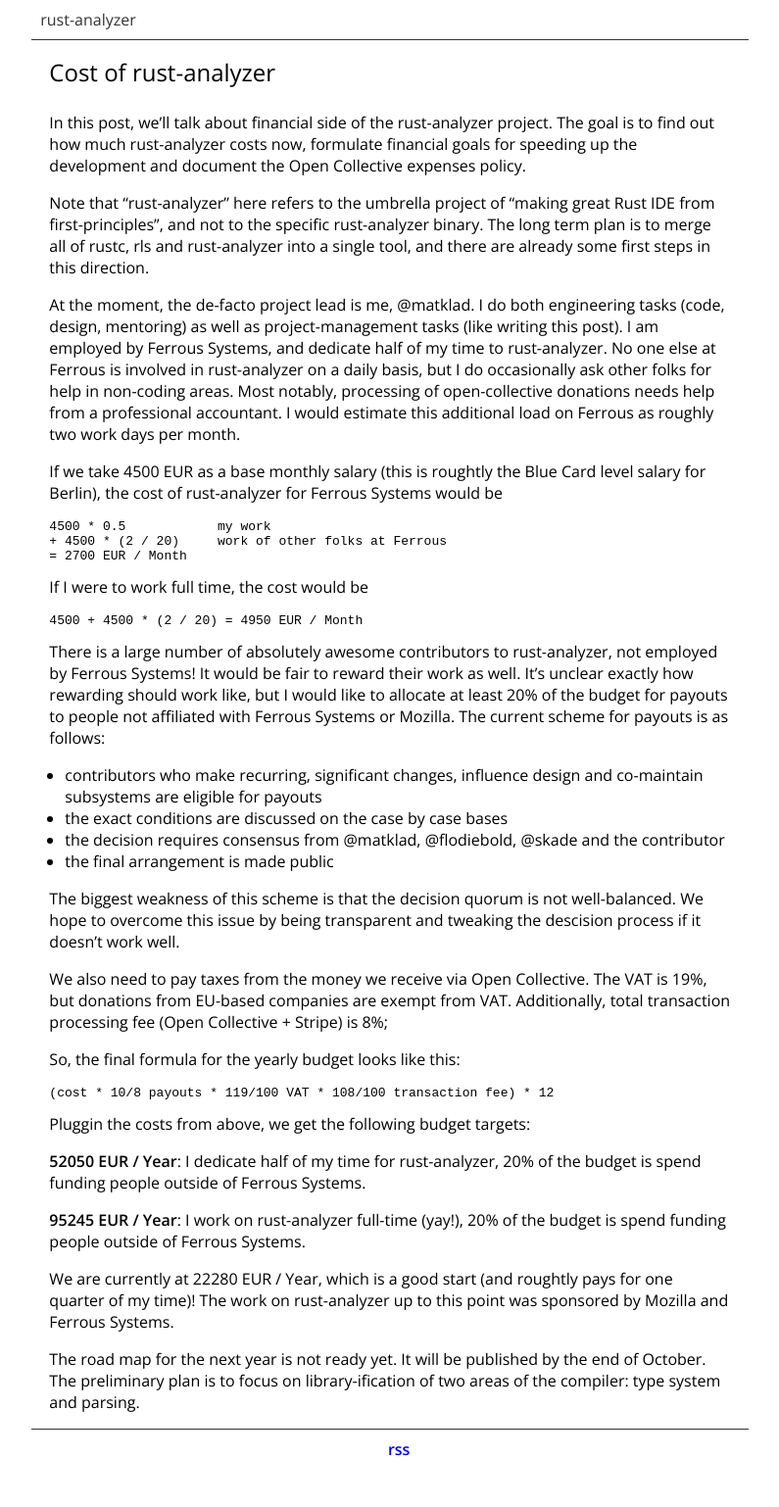
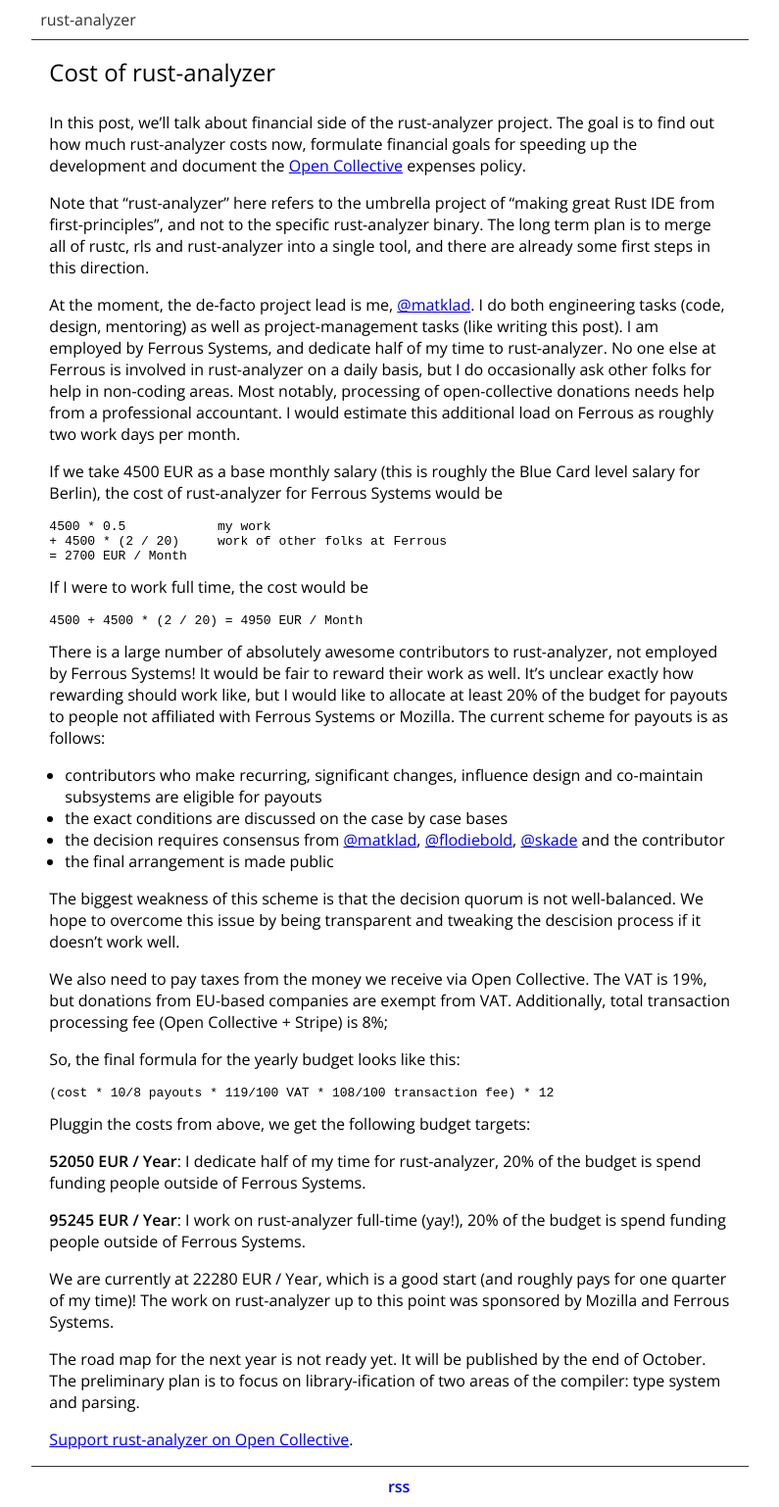
Before and after one commit to rust-analyzer/rust-analyzer.github.io, a Jekyll site: the page built from _posts/2019-10-16-finance.md, in a window 1280 px wide. Shown: the whole page at 98% size, without its empty margins (242-1037 px from the left). Built offline with Jekyll 4.4.1, drawn with Linux system fonts in a browser that asks for light colours; before the commit the page ends 1500 px from its top, so only the background shows below that.

Commit message:
add links

````diff
--- a/_posts/2019-10-16-finance.md
+++ b/_posts/2019-10-16-finance.md
@@ -5,19 +5,19 @@
 ---
 
 In this post, we'll talk about financial side of the rust-analyzer project.
-The goal is to find out how much rust-analyzer costs now, formulate financial goals for speeding up the development and document the Open Collective expenses policy.
+The goal is to find out how much rust-analyzer costs now, formulate financial goals for speeding up the development and document the [Open Collective](https://opencollective.com/rust-analyzer/) expenses policy.
 
 Note that "rust-analyzer" here refers to the umbrella project of "making great Rust IDE from first-principles", and not to the specific rust-analyzer binary.
 The long term plan is to merge all of rustc, rls and rust-analyzer into a single tool, and there are already some first steps in this direction.
 
-At the moment, the de-facto project lead is me, @matklad.
+At the moment, the de-facto project lead is me, [@matklad](https://opencollective.com/rust-analyzer/).
 I do both engineering tasks (code, design, mentoring) as well as project-management tasks (like writing this post).
 I am employed by Ferrous Systems, and dedicate half of my time to rust-analyzer.
 No one else at Ferrous is involved in rust-analyzer on a daily basis, but I do occasionally ask other folks for help in non-coding areas.
 Most notably, processing of open-collective donations needs help from a professional accountant.
 I would estimate this additional load on Ferrous as roughly two work days per month.
 
-If we take 4500 EUR as a base monthly salary (this is roughtly the Blue Card level salary for Berlin), the cost of rust-analyzer for Ferrous Systems would be
+If we take 4500 EUR as a base monthly salary (this is roughly the Blue Card level salary for Berlin), the cost of rust-analyzer for Ferrous Systems would be
 
 ```
 4500 * 0.5            my work
@@ -38,7 +38,7 @@
 
 * contributors who make recurring, significant changes, influence design and co-maintain subsystems are eligible for payouts
 * the exact conditions are discussed on the case by case bases
-* the decision requires consensus from @matklad, @flodiebold, @skade and the contributor
+* the decision requires consensus from [@matklad](https://github.com/matklad/), [@flodiebold](https://github.com/matklad/), [@skade](https://github.com/skade/) and the contributor
 * the final arrangement is made public
 
 The biggest weakness of this scheme is that the decision quorum is not well-balanced.
@@ -60,8 +60,10 @@
 
 **95245 EUR / Year**: I work on rust-analyzer full-time (yay!), 20% of the budget is spend funding people outside of Ferrous Systems.
 
-We are currently at 22280 EUR / Year, which is a good start (and roughtly pays for one quarter of my time)! The work on rust-analyzer up to this point was sponsored by Mozilla and Ferrous Systems.
+We are currently at 22280 EUR / Year, which is a good start (and roughly pays for one quarter of my time)! The work on rust-analyzer up to this point was sponsored by Mozilla and Ferrous Systems.
 
 The road map for the next year is not ready yet.
 It will be published by the end of October.
 The preliminary plan is to focus on library-ification of two areas of the compiler: type system and parsing.
+
+[Support rust-analyzer on Open Collective](https://opencollective.com/rust-analyzer/).
````
